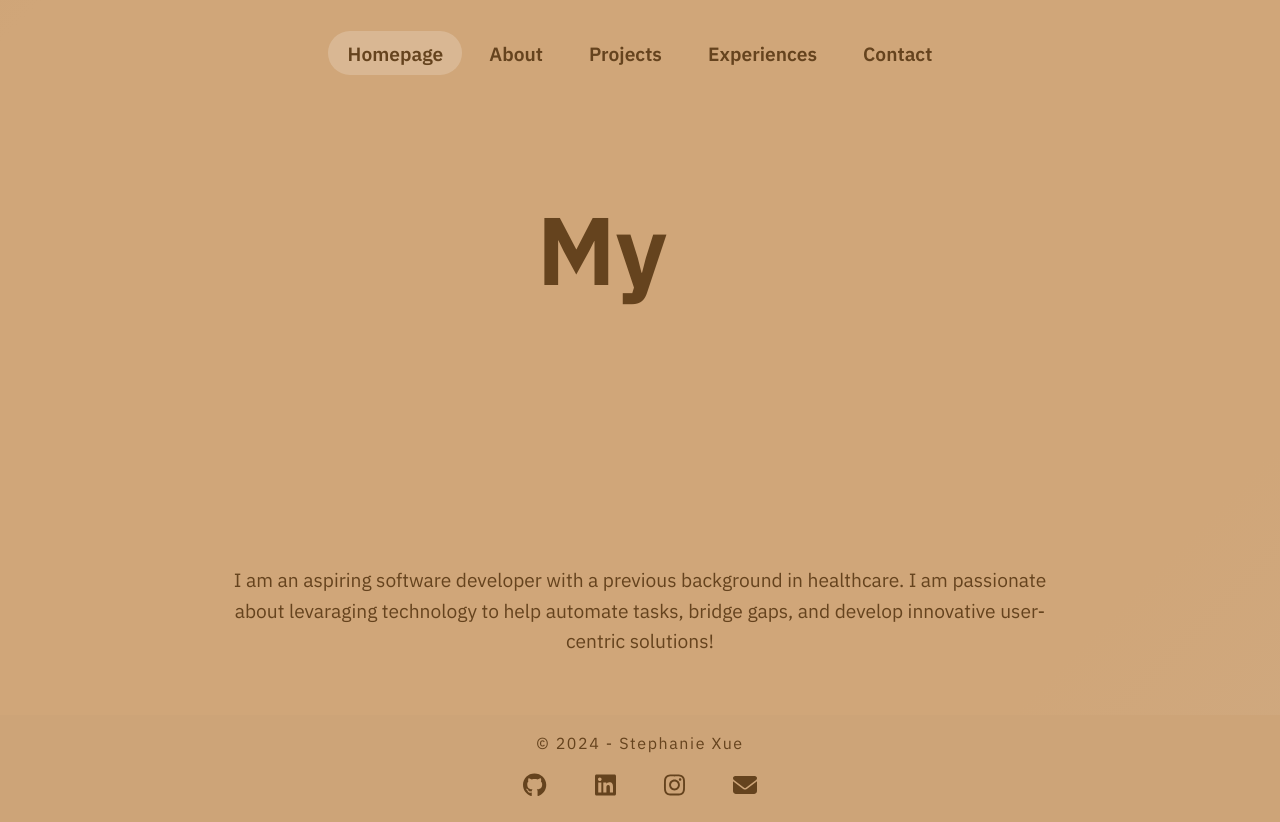
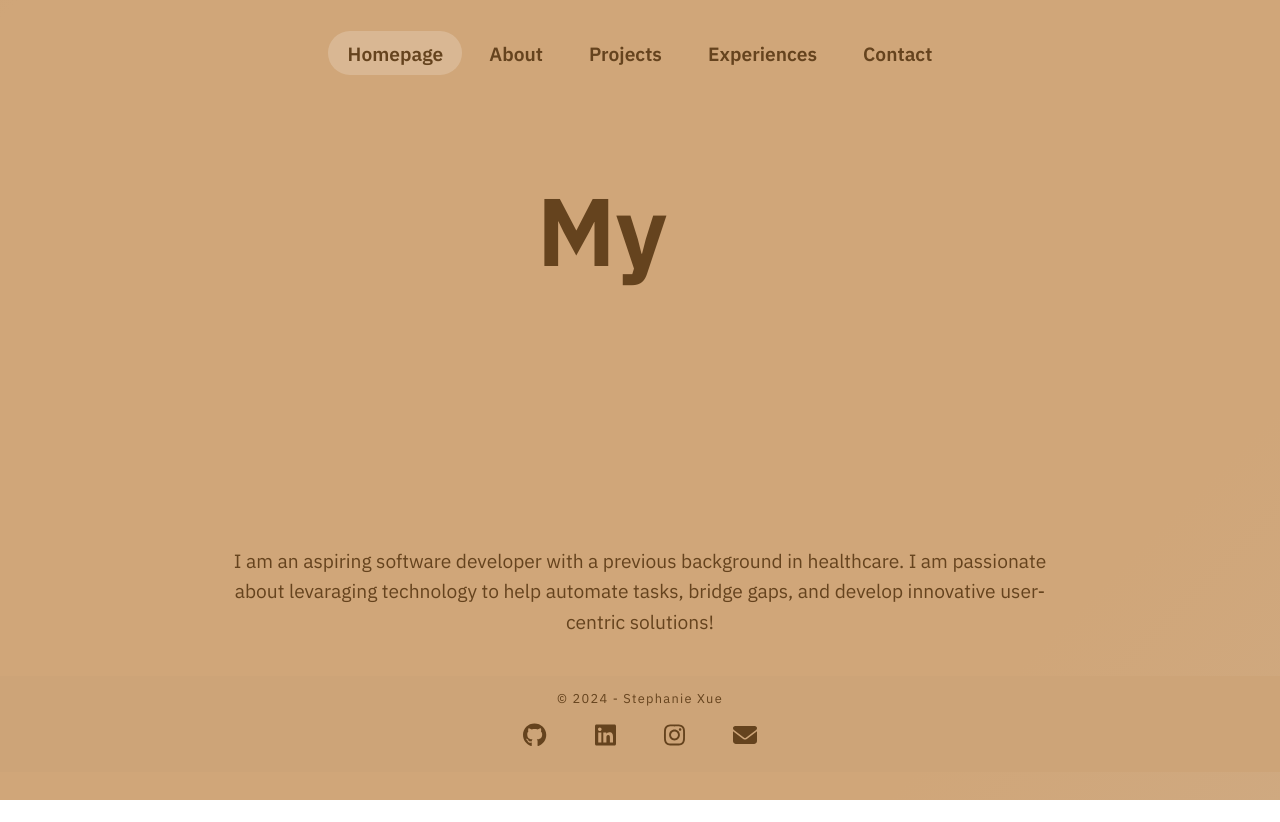
Before and after one commit to steph-xue/portfolio, a React (Vite) app: page / in a window 1280 px wide. After the commit the page ends 800 px from the top, so only its background shows below. Built offline with nearby package versions, Linux system fonts and the light colour scheme.

Commit message:
make font smaller

```diff
--- a/src/style.scss
+++ b/src/style.scss
@@ -21,7 +21,7 @@
 	--fs-xl: 2.5rem;
     --fs-l: 2rem;
     --fs-m: 1rem;
-    --fs-s: 0.8rem;
+    --fs-s: 0.6rem;
 
 	--gradient-light: linear-gradient(
 	-45deg,
@@ -54,11 +54,11 @@
 @media (min-width: 800px) {
     :root {
 		--fs-xxxl: 6rem;
-		--fs-xxl: 5rem;
-        --fs-xl: 4rem;
+		--fs-xxl: 4rem;
+        --fs-xl: 3rem;
         --fs-l: 2rem;
         --fs-m: 1.2rem;
-        --fs-s: 1rem;
+        --fs-s: 0.8rem;
     }
 }
 
@@ -163,7 +163,7 @@ body {
     justify-content: center;
     align-items: center;
 	padding: 1em 2em;
-	margin-top: 8em;
+	margin-top: 7em;
 	width: 100%;
 	height: 100%;
 }
@@ -176,8 +176,8 @@ body {
 	font-size: var(--fs-xxxl);
 	font-weight: var(--fw-bold);
 	text-align: center;
-	margin-bottom: 5em;
-	height:200px;
+	margin-bottom: 4em;
+	height: 200px;
 	width: 550px;
 	display: block;
 	color: var(--color-dark-brown1);
@@ -195,7 +195,7 @@ body {
 	text-align: center;
 	width: 550px;
 	margin-top: 10em;
-	margin-bottom: 2em;
+	margin-bottom: 1em;
 	padding-left: 2em;
 	padding-right: 2em;
 }
```
Also changed, not shown: 1 other file (tests, documents, lock files or other folders).
